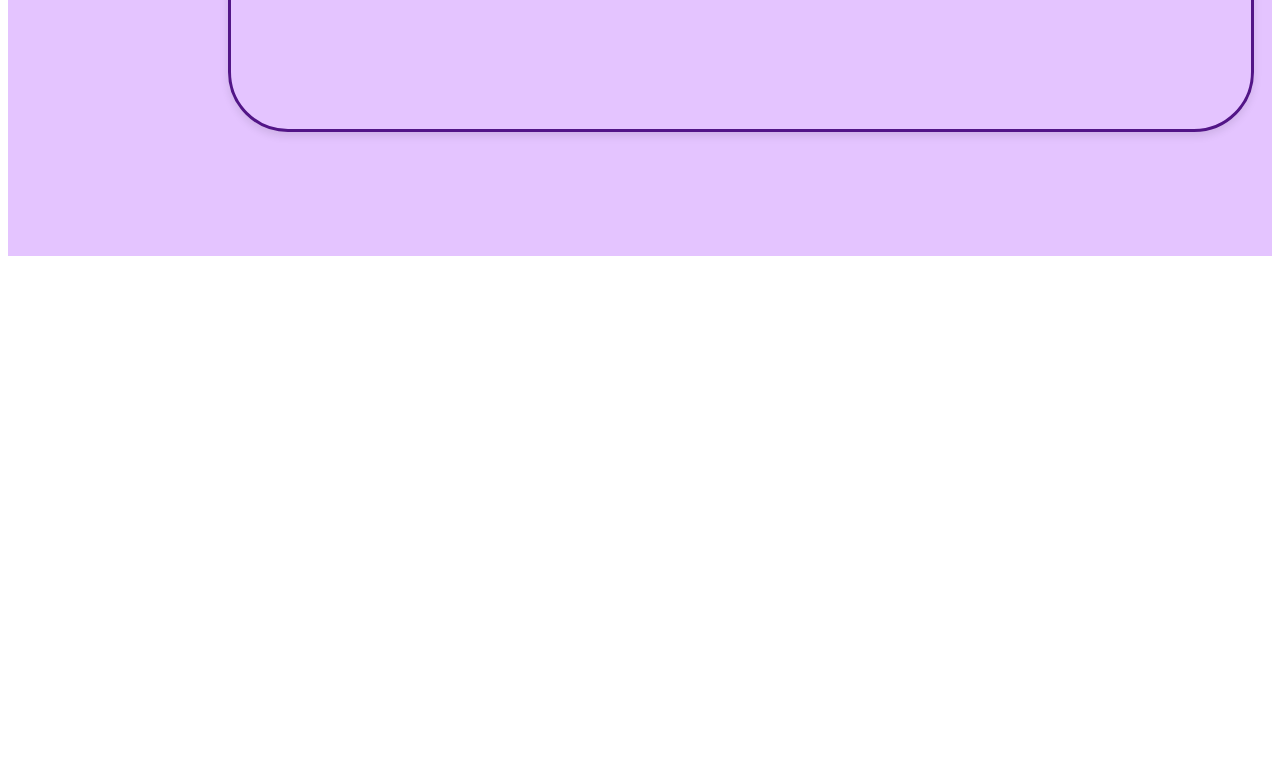
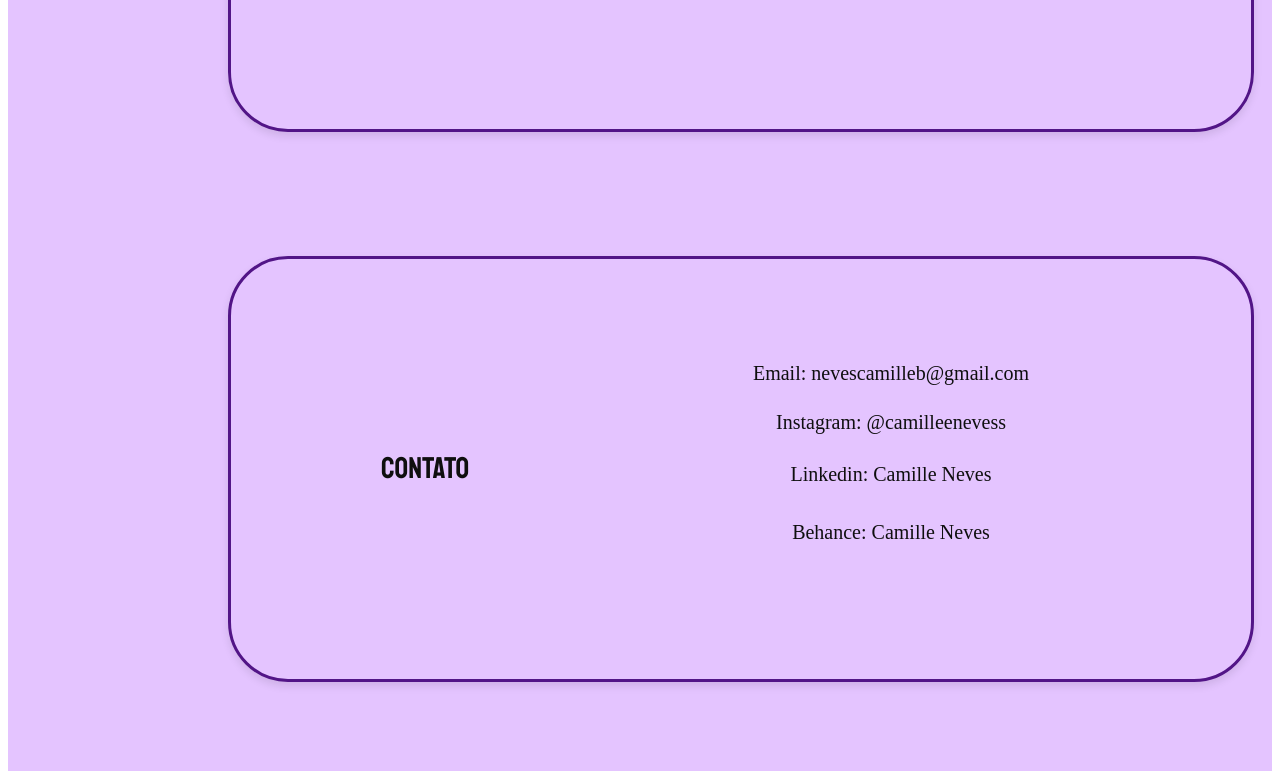
Before and after one commit to camilleneves/Portfolio-, a plain HTML site: page index.html in a window 1280 px wide. Shown: the part 2687-3466 px from the top of the page. Before the commit the page ends 2951 px from the top, so only its background shows below. Drawn offline with Linux system fonts and the light colour scheme.

Commit message:
design terminado

```diff
--- a/index.html
+++ b/index.html
@@ -76,6 +76,19 @@
         </div>
     </section>
 
+    <section id="contato">
+        <div class="container-grid">
+            <div class="card-contatos">
+                <p>CONTATO</p>
+                <div class="contatos">
+                    <h1>Email: nevescamilleb@gmail.com</h1>
+                    <h2>Instagram: @camilleenevess</h2>
+                    <h3>Linkedin: Camille Neves</h3>
+                    <h4>Behance: Camille Neves</h4>
+                </div>
+            </div>
+        </div>
+    </section>
 
 </body>
 
--- a/style.css
+++ b/style.css
@@ -334,3 +334,122 @@ header {
 
 
 }
+
+#contato {
+    height: 515px;
+    background-color: var(--lilas);
+    justify-content: center;
+    align-items: center;
+
+}
+
+.card-contatos {
+
+    width: 1000px;
+    height: 400px;
+    background-color: var(--lilas);
+
+    border: 3px solid var(--roxo);
+    border-radius: 60px;
+    padding: 10px;
+    box-shadow: 0 4px 8px rgba(0, 0, 0, 0.1);
+
+    margin-left: 100px;
+
+}
+
+.card-contatos p {
+    color: #0f0f0f;
+
+    font-family: "Staatliches";
+    font-size: 30px;
+
+    text-align: left;
+    margin-top: 110px;
+    margin-left: 70px;
+
+    padding: 7%;
+}
+
+.card-contatos h1 {
+    color: #0f0f0f;
+
+
+    font-family: "Quicksand";
+    font-size: 20px;
+    font-weight: lighter;
+
+    display: flex;
+    justify-content: center;
+    text-align: center;
+
+    margin-left: 350px;
+    margin-right: 50px;
+    margin-top: -230px;
+
+    line-height: 1.6;
+    /* Ajusta o espaçamento entre linhas */
+
+}
+.card-contatos h2 {
+    color: #0f0f0f;
+
+
+    font-family: "Quicksand";
+    font-size: 20px;
+    font-weight: lighter;
+
+    display: flex;
+    justify-content: center;
+    text-align: center;
+
+    margin-left: 350px;
+    margin-right: 50px;
+    /* margin-top: -200px; */
+
+    line-height: 1.6;
+    /* Ajusta o espaçamento entre linhas */
+
+}
+
+.card-contatos h3 {
+    color: #0f0f0f;
+
+
+    font-family: "Quicksand";
+    font-size: 20px;
+    font-weight: lighter;
+
+    display: flex;
+    justify-content: center;
+    text-align: center;
+
+    margin-left: 350px;
+    margin-right: 50px;
+    /* margin-top: -230px; */
+
+    line-height: 1.6;
+    /* Ajusta o espaçamento entre linhas */
+
+}
+
+.card-contatos h4 {
+    color: #0f0f0f;
+
+
+    font-family: "Quicksand";
+    font-size: 20px;
+    font-weight: lighter;
+
+    display: flex;
+    justify-content: center;
+    text-align: center;
+
+    margin-left: 350px;
+    margin-right: 50px;
+    /* margin-top: -230px; */
+
+    line-height: 1.6;
+    /* Ajusta o espaçamento entre linhas */
+
+}
```
